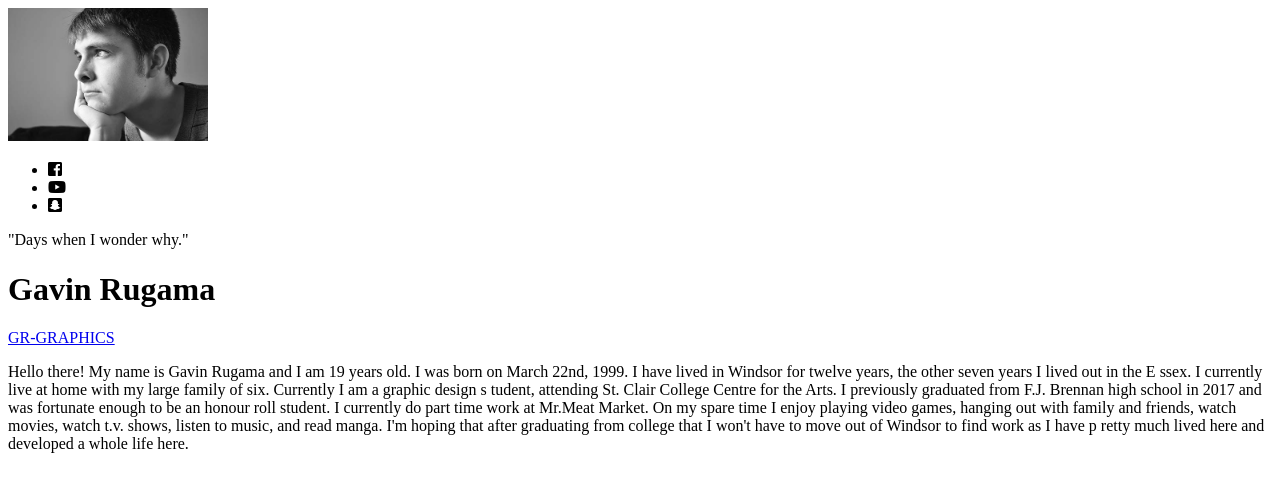
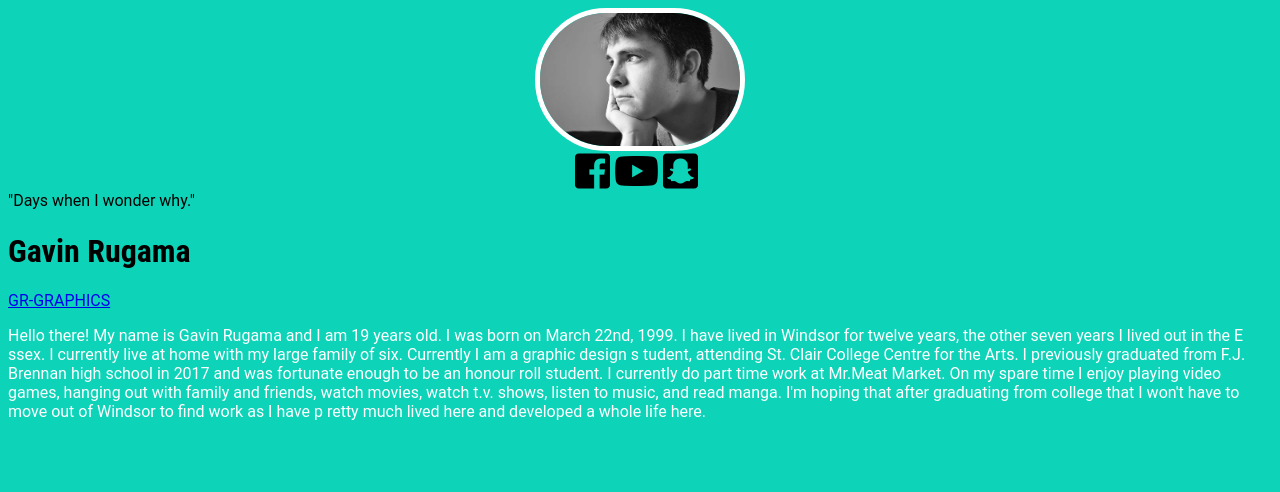
Before and after one commit to strikeforce52/My-Site-v2, a Jekyll site: the page built from README.md, in a window 1280 px wide. Shown: the top 492 px of the page. Built offline with Jekyll 4.4.1, drawn with Linux system fonts in a browser that asks for light colours; nearby versions of some CDN libraries; our own code applies the rules of GitHub Pages for plain Markdown files.

Commit message:
Update default.html

```diff
--- a/_layouts/default.html
+++ b/_layouts/default.html
@@ -4,7 +4,7 @@
     <meta charset="UTF-8">
     <meta name="viewport" content="width=device-width, initial-scale=1.0">
     <meta http-equiv="X-UA-Compatible" content="ie=edge">
-    <link rel="stylesheet" href="{{site.baseurl}}"assets/main.css>
+    <link rel="stylesheet" href="{{site.baseurl}}assets/css/main.css">
     <link rel="stylesheet" href="https://use.fontawesome.com/releases/v5.3.1/css/all.css" integrity="sha384-mzrmE5qonljUremFsqc01SB46JvROS7bZs3IO2EmfFsd15uHvIt+Y8vEf7N7fWAU" crossorigin="anonymous">
     <title>My Web</title>
 </head>
```
